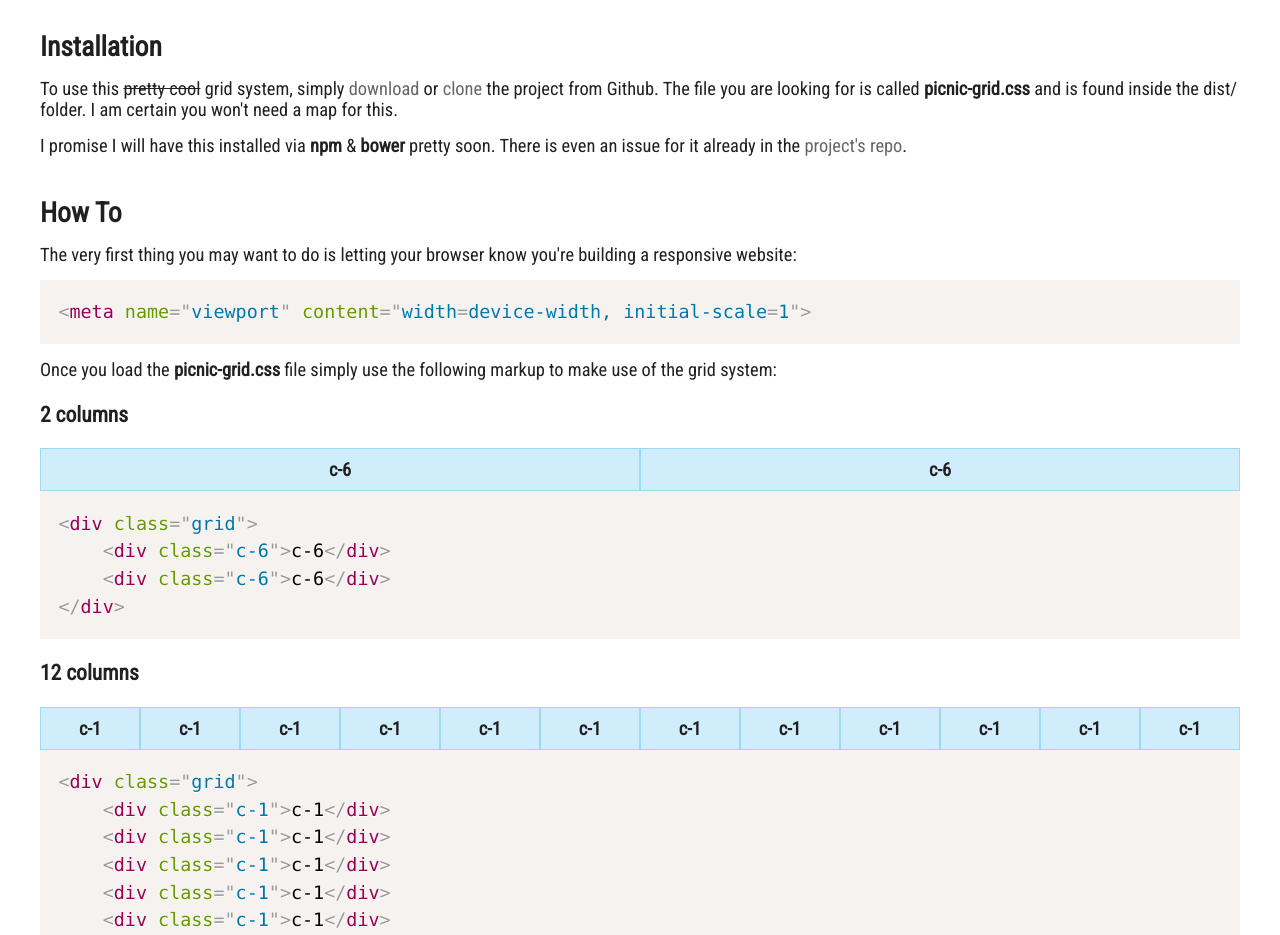
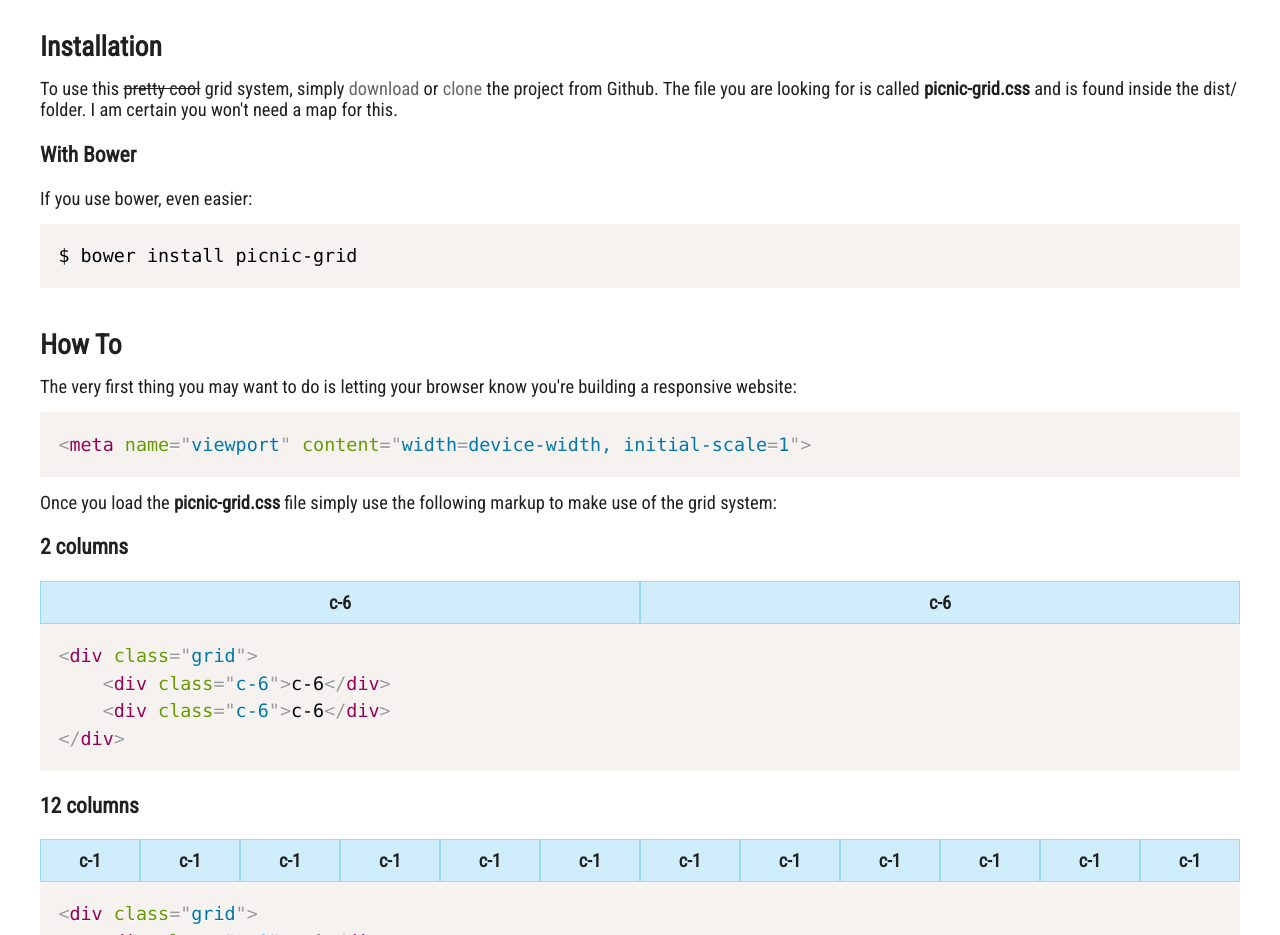
Before and after one commit to fsevilla/Picnic-Grid, a plain HTML site: page index.html in a window 1280 px wide. Shown: the part 1180-2115 px from the top of the page. Drawn offline with Linux system fonts and the light colour scheme.

Commit message:
Added bower instructions

```diff
--- a/index.html
+++ b/index.html
@@ -70,7 +70,10 @@
 
             The file you are looking for is called <strong>picnic-grid.css</strong> and is found inside the dist/ folder. I am certain you won't need a map for this.</p>
 
-            <p>I promise I will have this installed via <strong>npm</strong> &amp; <strong>bower</strong> pretty soon. There is even an issue for it already in the <a href="https://github.com/fsevilla/Picnic-Grid/issues/1">project's repo</a>.</p>
+            <h3>With Bower</h3>
+            <p>If you use bower, even easier:</p>
+            <pre><code class="language-html">$ bower install picnic-grid</code></pre>
+
         </div>
 
         <div>
```
